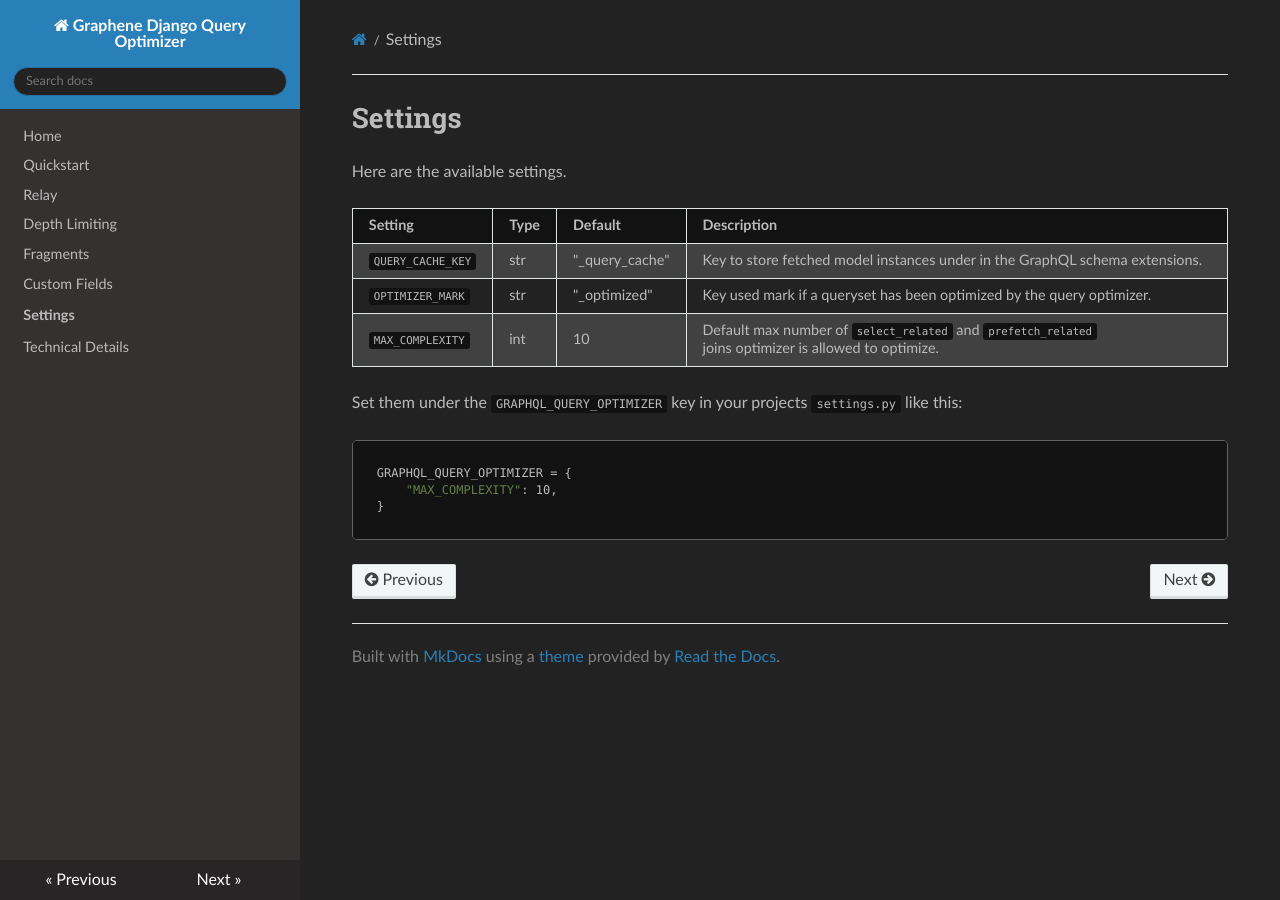
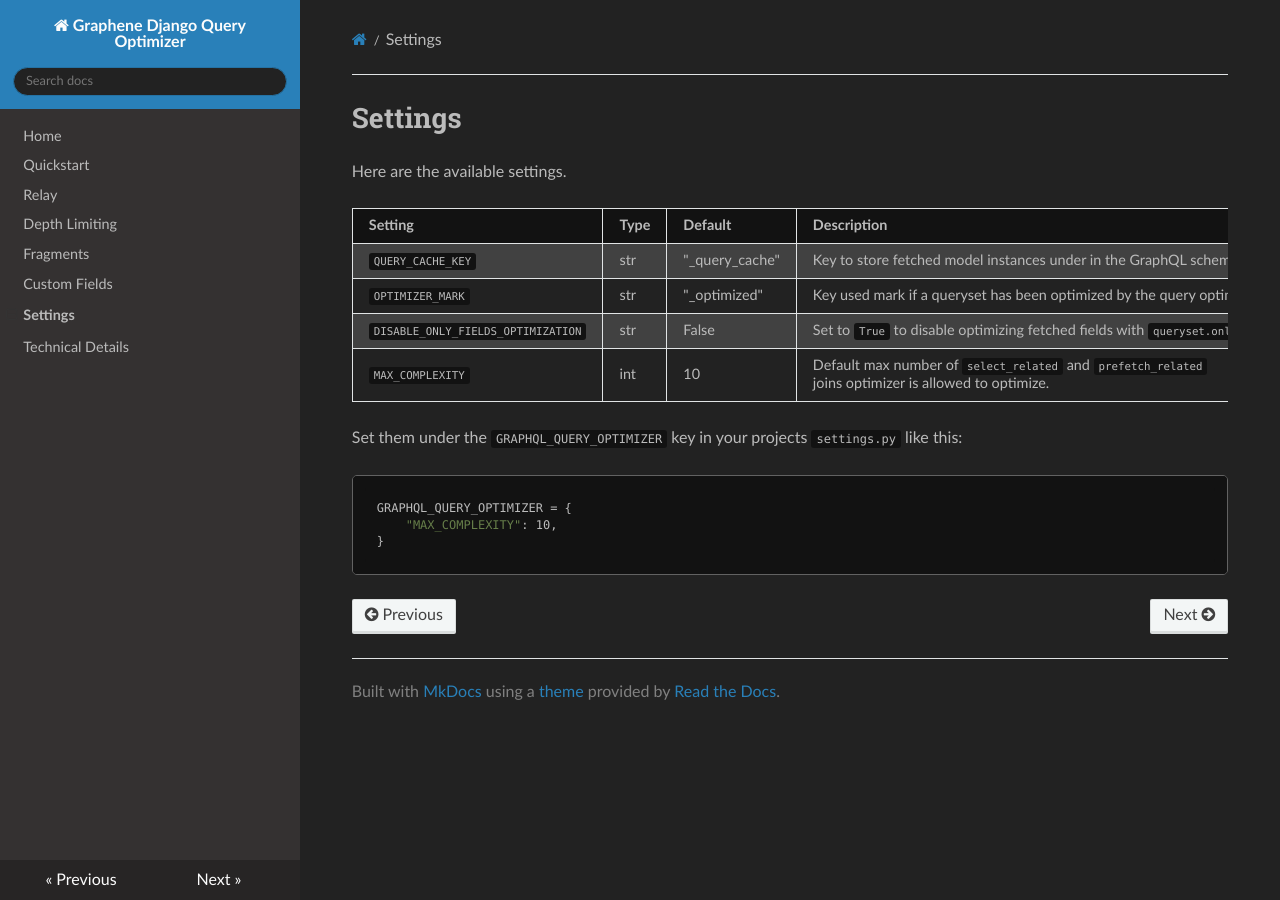
Before and after one commit to MrThearMan/graphene-django-query-optimizer, an MkDocs documentation site: the page built from docs/settings.md, in a window 1280 px wide. Built offline with MkDocs 1.6.1, drawn with Linux system fonts in a browser that asks for light colours; nearby versions of some CDN libraries; a script that is not in the unit is left out.

Commit message:
Add setting to docs

```diff
--- a/docs/settings.md
+++ b/docs/settings.md
@@ -2,11 +2,12 @@
 
 Here are the available settings.
 
-| Setting           | Type | Default        | Description                                                                                           |
-|-------------------|------|----------------|-------------------------------------------------------------------------------------------------------|
-| `QUERY_CACHE_KEY` | str  | "_query_cache" | Key to store fetched model instances under in the GraphQL schema extensions.                          |
-| `OPTIMIZER_MARK`  | str  | "_optimized"   | Key used mark if a queryset has been optimized by the query optimizer.                                |
-| `MAX_COMPLEXITY`  | int  | 10             | Default max number of `select_related` and `prefetch_related` joins optimizer is allowed to optimize. |
+| Setting                            | Type | Default        | Description                                                                                           |
+|------------------------------------|------|----------------|-------------------------------------------------------------------------------------------------------|
+| `QUERY_CACHE_KEY`                  | str  | "_query_cache" | Key to store fetched model instances under in the GraphQL schema extensions.                          |
+| `OPTIMIZER_MARK`                   | str  | "_optimized"   | Key used mark if a queryset has been optimized by the query optimizer.                                |
+| `DISABLE_ONLY_FIELDS_OPTIMIZATION` | str  | False          | Set to `True` to disable optimizing fetched fields with `queryset.only()`.                            |
+| `MAX_COMPLEXITY`                   | int  | 10             | Default max number of `select_related` and `prefetch_related` joins optimizer is allowed to optimize. |
 
 Set them under the `GRAPHQL_QUERY_OPTIMIZER` key in your projects `settings.py` like this:
 
```
